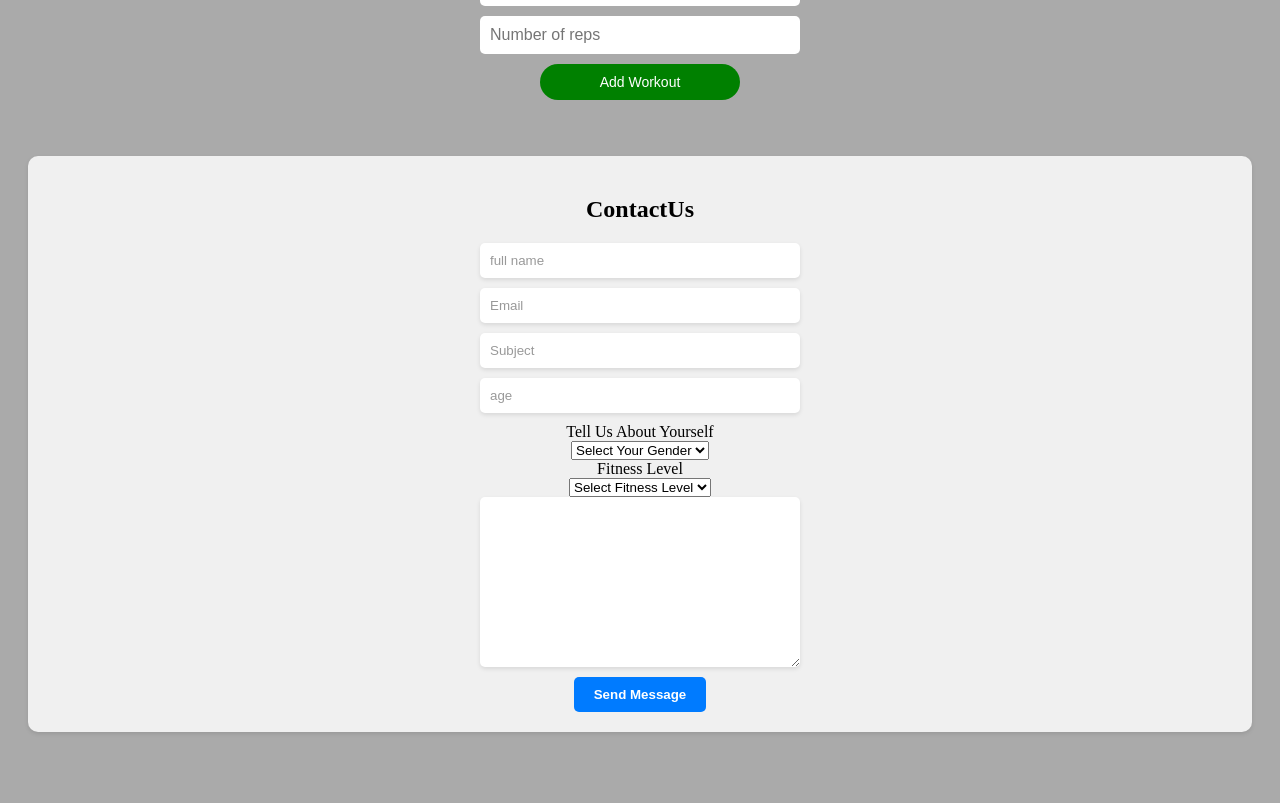
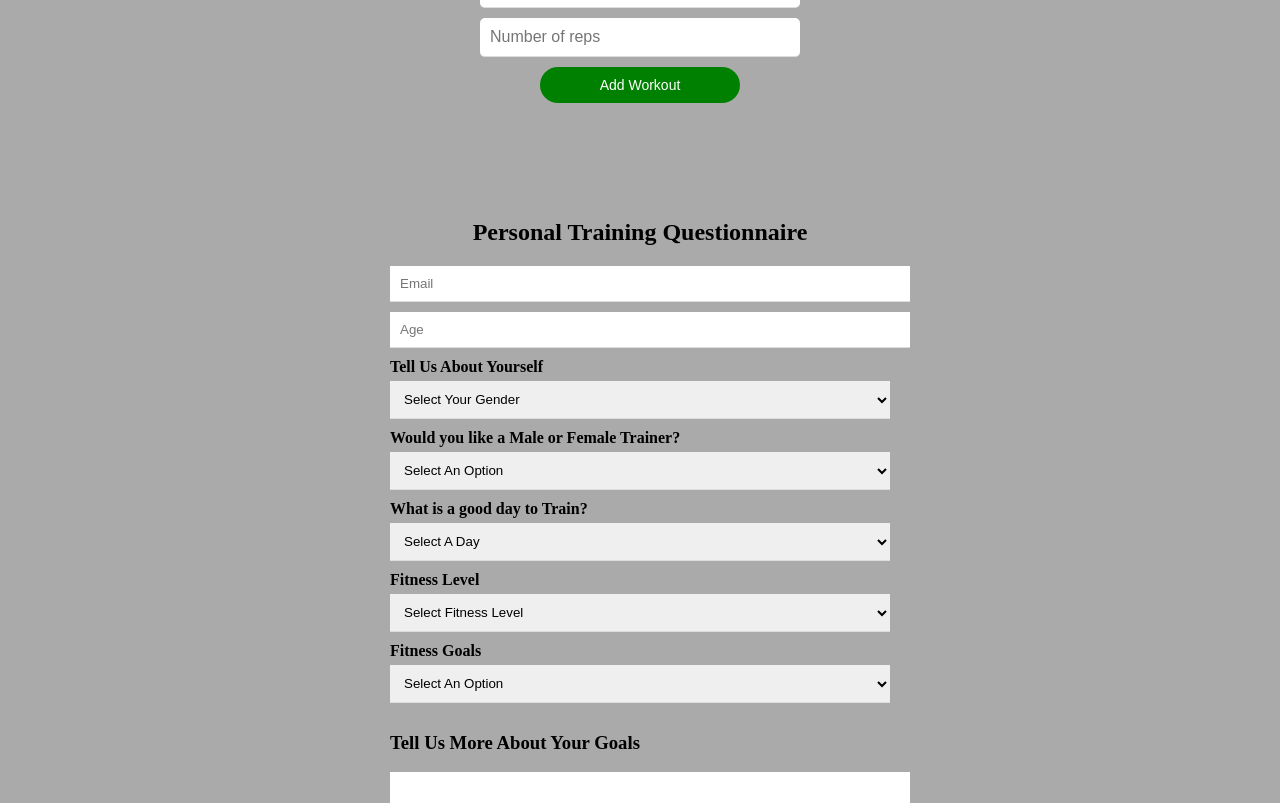
Before and after one commit to jcambria/gymwebpage, a React (Create React App) app: page / in a window 1280 px wide. Shown: the part 1097-1900 px from the top of the page. Before the commit the page ends 1849 px from the top, so only its background shows below. Built offline with nearby package versions, Linux system fonts and the light colour scheme.

Commit message:
some changes

```diff
--- a/package.json
+++ b/package.json
@@ -7,6 +7,7 @@
     "@testing-library/jest-dom": "^5.16.5",
     "@testing-library/react": "^13.4.0",
     "@testing-library/user-event": "^13.5.0",
+    "multiselect-react-dropdown": "^2.0.25",
     "react": "^18.2.0",
     "react-dom": "^18.2.0",
     "react-icons": "^4.8.0",
--- a/src/components/ContactUs/ContactUs.css
+++ b/src/components/ContactUs/ContactUs.css
@@ -1,73 +1,73 @@
-/* Style for the section element */
-section {
-    margin: 20px;
-    padding: 20px;
-    background-color: #f0f0f0;
-    border-radius: 10px;
-    box-shadow: 0px 2px 4px rgba(0, 0, 0, 0.1);
+/* Add appropriate styles to section container */
+#here {
+    padding: 60px;
+
+  }
+  h2{
+    text-align: center;
   }
 
-/* Style for the div element within the section */
-section div {
-    display: flex;
-    flex-direction: column;
-    align-items: center;
+  /* Style form container */
+  form {
+    max-width: 500px;
+    margin: 0 auto;
   }
 
-/* Style for the h2 element within the div */
-section div h2 {
-    font-size: 24px;
-    margin-bottom: 20px;
-}
-
-/* Style for the form element within the div */
-section div form {
-    display: flex;
-    flex-direction: column;
-    align-items: center;
+  /* Style form input fields */
+  input[type="text"],
+  input[type="email"],
+  input[type="number"],
+  select,
+  textarea {
     width: 100%;
-}
-
-/* Style for the input elements within the form */
-section div form input,
-section div form textarea {
-    width: 100%;
-    max-width: 300px;
     padding: 10px;
     margin-bottom: 10px;
     border: none;
-    border-radius: 5px;
-    background-color: #fff;
-    box-shadow: 0px 2px 4px rgba(0, 0, 0, 0.1);
+    border-bottom: 1px solid #ddd;
+    outline: none;
+    transition: border-bottom-color 0.3s ease;
   }
 
-/* Style for the input elements' placeholder text */
-section div form input::placeholder,
-section div form textarea::placeholder {
-    color: #999;
+  input[type="text"]:focus,
+  input[type="email"]:focus,
+  input[type="number"]:focus,
+  select:focus,
+  textarea:focus {
+    border-bottom-color: #3498db;
   }
 
-/* Style for the button element within the form */
-section div form button {
-    padding: 10px 20px;
-    background-color: #007bff;
+  /* Style form labels */
+  label {
+    display: block;
+    margin-bottom: 5px;
+    font-weight: bold;
+  }
+
+  /* Style form select options */
+  select option {
+    font-weight: normal;
+  }
+
+  /* Style form submit button */
+  button {
+    display: block;
+    margin: 0 auto; /* Add margin: 0 auto; to center horizontally */
+
+    padding: 10px;
+    background-color: #3498db;
     color: #fff;
-    font-weight: bold;
     border: none;
-    border-radius: 5px;
     cursor: pointer;
     transition: background-color 0.3s ease;
   }
 
-/* Hover style for the button element */
-section div form button:hover {
-    background-color: #0056b3;
+  button:hover {
+    background-color: #2980b9;
   }
 
-/* Media query for mobile devices */
+  /* Responsive styles for smaller devices */
   @media (max-width: 768px) {
-    section div form input,
-    section div form textarea {
-        max-width: 100%;
+    form {
+      padding: 10px;
     }
   }
--- a/src/components/ContactUs/ContactUs.jsx
+++ b/src/components/ContactUs/ContactUs.jsx
@@ -1,5 +1,6 @@
 import { useRef } from "react";
 import emailjs from "@emailjs/browser";
+import Multiselect from "multiselect-react-dropdown";
 
 import "./ContactUs.css";
 
@@ -29,35 +30,75 @@ const ContactUs = () => {
   };
 
   return (
-    <section>
+    <section id="here">
       <div>
-        <h2>ContactUs</h2>
+        <h2>Personal Training Questionnaire</h2>
         <form ref={form} onSubmit={sendEmail}>
-          <input
+          {/* <input
             type="text"
-            placeholder="full name"
+            placeholder="Full name"
             name="user_name"
             required
+          /> */}
+          <input type="email" placeholder="Email" name="user_email" required />
+          {/* <input type="text" placeholder="Subject" name="subject" required /> */}
+          <input
+            type="number"
+            placeholder="Age"
+            name="user_age"
+            required
+            min="0"
+            max="120"
           />
-          <input type="email" placeholder="Email" name="user_email" required />
-          <input type="text" placeholder="Subject" name="subject" required />
-          <input type="text" placeholder="age" name="user_age" required />
-          <label htmlFor="fitness_level">Tell Us About Yourself</label>
+          <label htmlFor="maleOrFemale">Tell Us About Yourself</label>
           <select id="fitness_level" name="user_gender" required>
             <option value="">Select Your Gender</option>
-            <option value="beginner">Male</option>
-            <option value="intermediate">Female</option>
+            <option value="male">Male</option>
+            <option value="female">Female</option>
           </select>
+          <label htmlFor="trainerPreference">
+            Would you like a Male or Female Trainer?
+          </label>
+          <select id="fitness_level" name="user_preference" required>
+            <option value="">Select An Option</option>
+            <option value="Male">Male</option>
+            <option value="Female">Female</option>
+            <option value="No Preference">No Preference</option>
+          </select>
+
+          <label htmlFor="trainingDays">What is a good day to Train?</label>
+          <select id="fitness_days" name="user_trainingDays" required>
+            <option value="">Select A Day</option>
+            <option value="Monday">Monday</option>
+            <option value="Tuesday">Tuesday</option>
+            <option value="Wednesday">Wednesday</option>
+            <option value="Thursday">Thursday</option>
+            <option value="Friday">Friday</option>
+            <option value="Saturday">Saturday</option>
+            <option value="Sunday">Sunday</option>
+          </select>
+
           <label htmlFor="fitness_level">Fitness Level</label>
           <select id="fitness_level" name="user_fitnessLevel" required>
             <option value="">Select Fitness Level</option>
-            <option value="beginner">Beginner </option>
-            <option value="intermediate">Intermediate</option>
-            <option value="advanced">Advanced</option>
+            <option value="Beginner">Beginner </option>
+            <option value="Intermediate">Intermediate</option>
+            <option value="Advanced">Advanced</option>
           </select>
+          <label htmlFor="fitness_objectives">Fitness Goals</label>
+          <select id="fitness_level" name="user_goals" required>
+            <option value="">Select An Option</option>
+            <option value="Lose Weight">Lose Weight </option>
+            <option value="Gain Muscle">Gain Muscle</option>
+            <option value="Athletic Enhancement">Athletic Enhancement</option>
+            <option value="Improve overall health and fitness level">
+              Improve overall health and fitness level
+            </option>
+          </select>
+          <h3>Tell Us More About Your Goals</h3>
 
-          <textarea name="message" cols={30} rows={10}></textarea>
-          <button>Send Message</button>
+          <textarea name="message" cols={20} rows={5}></textarea>
+          <button>Send</button>
         </form>
       </div>
     </section>
--- a/src/components/Navbar/Navbar.css
+++ b/src/components/Navbar/Navbar.css
@@ -18,7 +18,7 @@
 }
 
 .app__navbar-logo img {
-    width: 200px;
+    width: 160px;
 }
 
 .app__navbar-links {
--- a/src/components/Navbar/Navbar.jsx
+++ b/src/components/Navbar/Navbar.jsx
@@ -75,7 +75,7 @@ const Navbar = () => {
                 </a>
               </li>
               <li className="p__opensans">
-                <a href="#contact" onClick={() => setToggleMenu(false)}>
+                <a href="#here" onClick={() => setToggleMenu(false)}>
                   Contact
                 </a>
               </li>
```
Also changed, not shown: 1 other file (tests, documents, lock files or other folders). Lines whose indentation alone changed are shown as unchanged.
